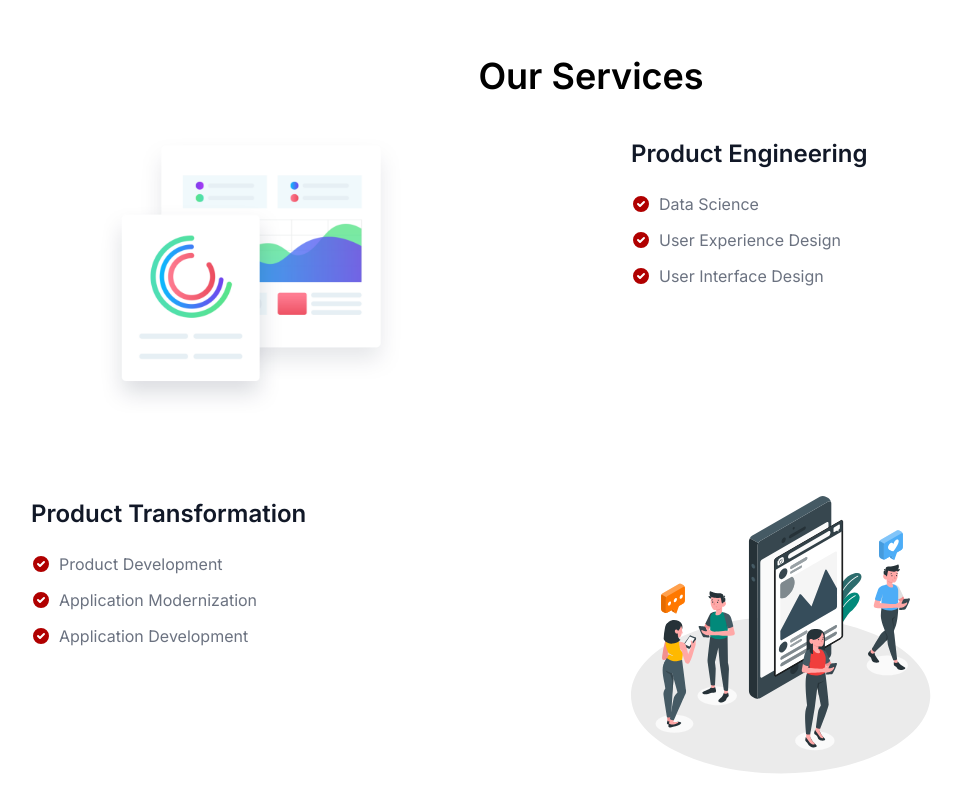
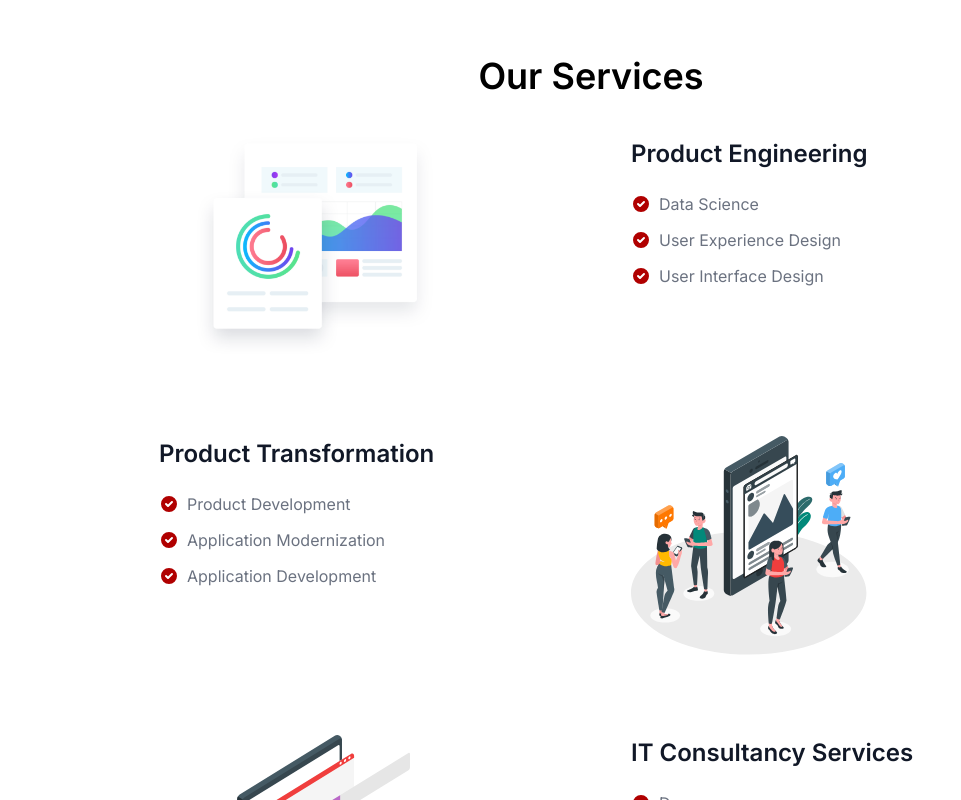
Before and after one commit to cnaallotey/appgharageWebsite, a Vue app: page / in a window 1280 px wide. Shown: the part 920-1720 px from the top of the page, without its empty margins (49-1010 px from the left). Built offline with nearby package versions, Linux system fonts and the light colour scheme.

Commit message:
ui changes

```diff
--- a/src/components/homepage.vue
+++ b/src/components/homepage.vue
@@ -124,7 +124,7 @@
         >
           Our Services
         </h1>
-        <div class="space-y-10 md:space-y-20">
+        <div class=" max-w-screen-lg mx-auto space-y-10 md:space-y-20">
           <div
             class="flex flex-col md:flex-row items-start space-y-5 md:space-y-0 space-x-0 md:space-x-20"
           >
```
Also changed, not shown: 5 other files (tests, documents, lock files or other folders).
